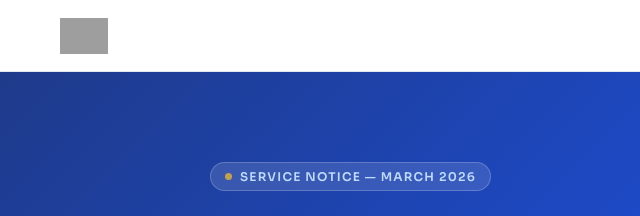
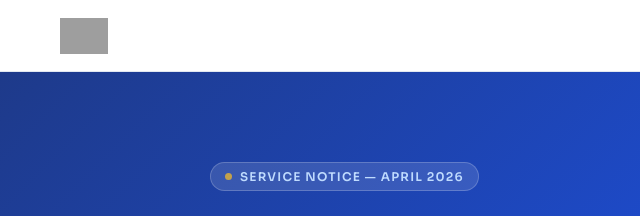
Before and after one commit to PrymHosting/notice, a plain HTML site: page index.html in a window 1280 px wide. Shown: the top 216 px of the page, 0-640 px from the left. Drawn offline with nearby package versions, Linux system fonts and the light colour scheme; grey boxes are pictures that could not be loaded.

Commit message:
Update index.html

```diff
--- a/index.html
+++ b/index.html
@@ -117,7 +117,7 @@
 
 <section class="hero">
   <div class="hero-inner">
-    <div class="hero-tag"><span class="dot"></span> Service Notice &mdash; March 2026</div>
+    <div class="hero-tag"><span class="dot"></span> Service Notice &mdash; April 2026</div>
     <h1>Temporary Website Disruption</h1>
     <p class="hero-sub">We want to keep you informed about a current issue affecting our company website. Please read the details below.</p>
   </div>
```
